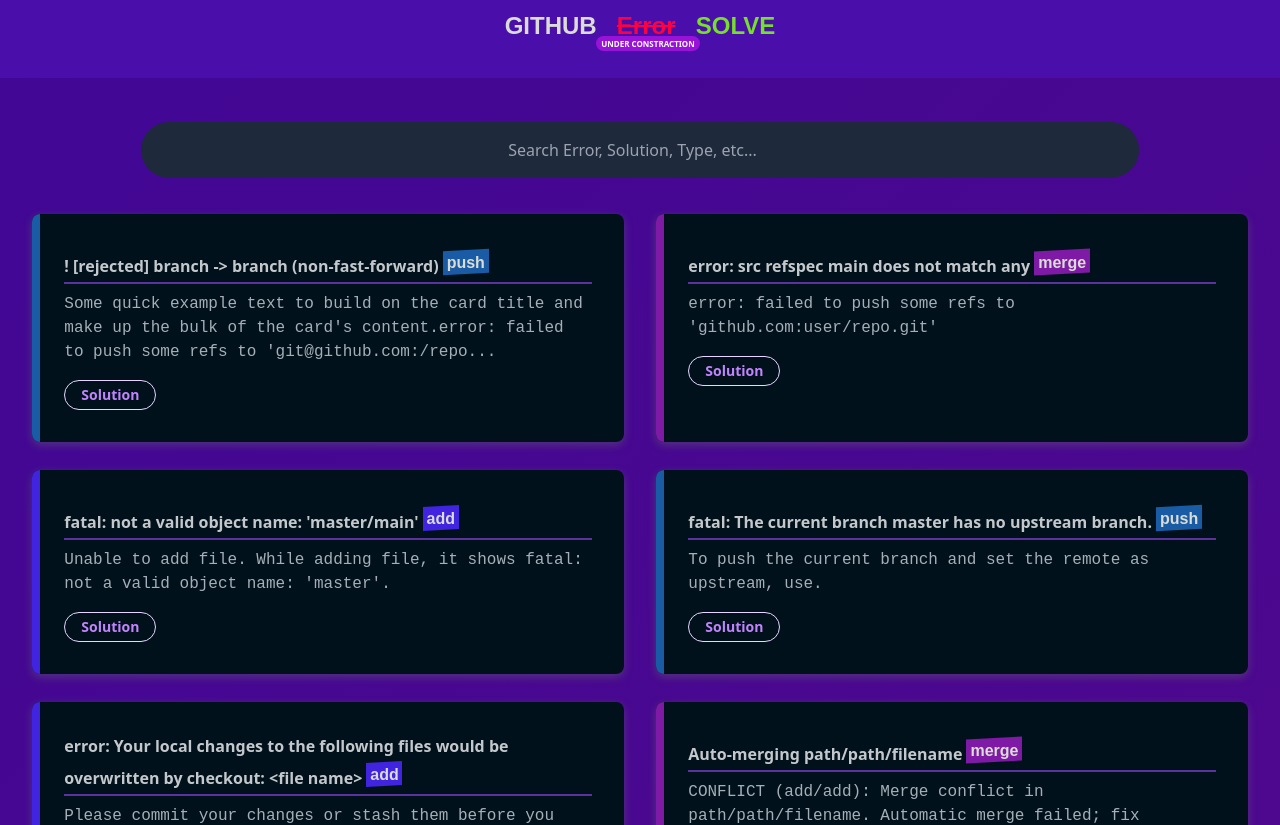
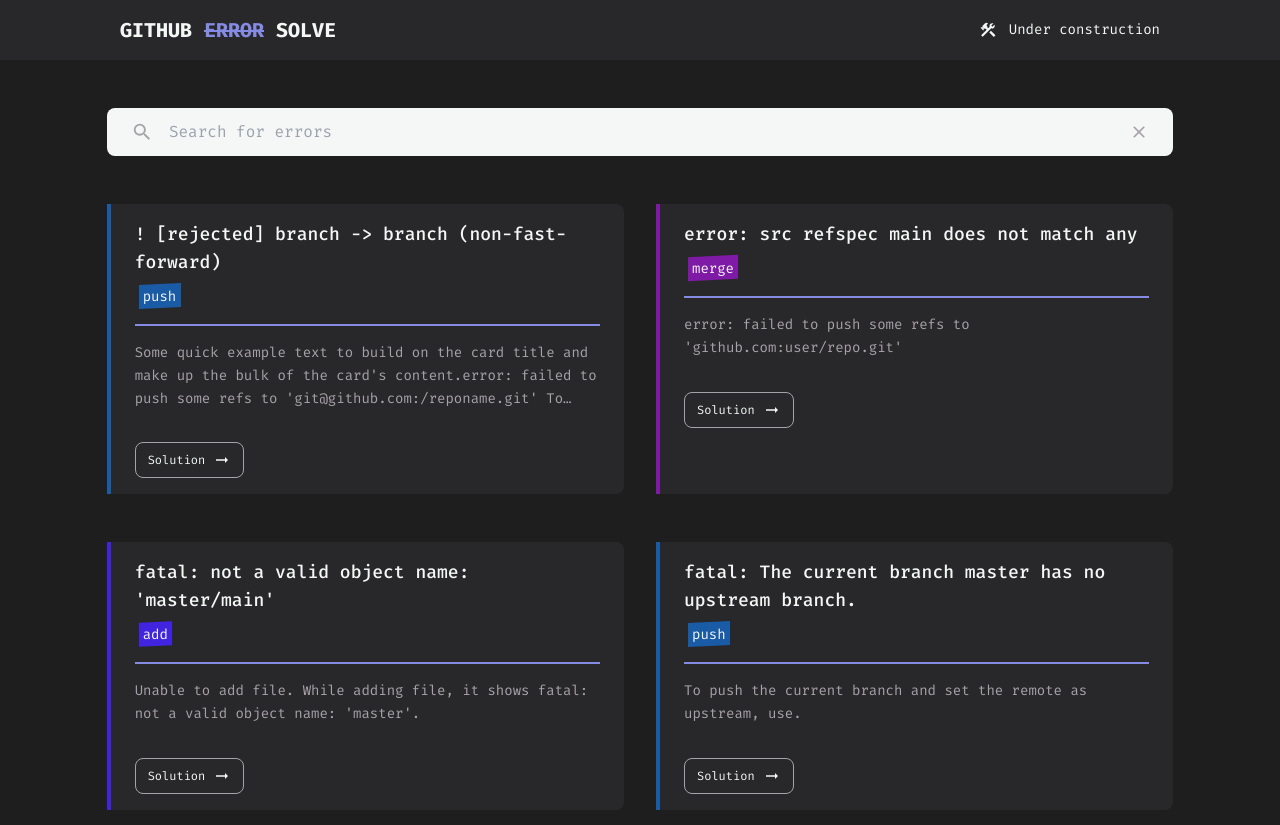
Before and after one commit to devvsakib/DevToolsArena, a React (Vite) app: page / in a window 1280 px wide. Shown: the top 825 px of the page. Built offline with nearby package versions, Linux system fonts and the light colour scheme.

Commit message:
updated design

```diff
--- a/index.html
+++ b/index.html
@@ -1,14 +1,20 @@
 <!DOCTYPE html>
 <html lang="en">
-<head>
-    <meta charset="UTF-8">
-    <meta http-equiv="X-UA-Compatible" content="IE=edge">
-    <meta name="viewport" content="width=device-width, initial-scale=1.0">
+  <head>
+    <meta charset="UTF-8" />
+    <meta http-equiv="X-UA-Compatible" content="IE=edge" />
+    <meta name="viewport" content="width=device-width, initial-scale=1.0" />
     <title>GitHub Error Solve - Opensource Projects</title>
-    <link rel="stylesheet" href="./dist/output.css">
-</head>
-<body>
+    <link rel="stylesheet" href="./dist/output.css" />
+    <link rel="preconnect" href="https://fonts.googleapis.com" />
+    <link rel="preconnect" href="https://fonts.gstatic.com" crossorigin />
+    <link
+      href="https://fonts.googleapis.com/css2?family=Fira+Mono:wght@400;500;700&display=swap"
+      rel="stylesheet"
+    />
+  </head>
+  <body>
     <div id="root"></div>
     <script type="module" src="/src/main.jsx"></script>
-</body>
+  </body>
 </html>
--- a/package.json
+++ b/package.json
@@ -9,9 +9,11 @@
     "preview": "vite preview"
   },
   "dependencies": {
+    "@tailwindcss/line-clamp": "^0.4.2",
     "axios": "^1.2.2",
     "react": "^18.2.0",
     "react-dom": "^18.2.0",
+    "react-icons": "^4.7.1",
     "react-router-dom": "^6.6.1"
   },
   "devDependencies": {
--- a/src/components/Error/Error.jsx
+++ b/src/components/Error/Error.jsx
@@ -1,27 +1,28 @@
-import { useState, useEffect } from 'react'
-import './css/style.css'
-import ErrorCard from './ErrorCard'
-import { errors } from '../../data/error.json'
+import { useState, useEffect } from "react";
+import ErrorCard from "./ErrorCard";
+import { errors } from "../../data/error.json";
 
 const Error = ({ search }) => {
-    const [error, setError] = useState([])
-    useEffect(() => {
-        setError(errors)
-    }, [])
+  const [error, setError] = useState([]);
+  useEffect(() => {
+    setError(errors);
+  }, []);
 
-    const filteredError = error.filter((error) => {
-        return error.title.toLowerCase().includes(search.toLowerCase())
-    })
+  const filteredError = error.filter((error) => {
+    return error.title.toLowerCase().includes(search.toLowerCase());
+  });
 
-    return (
-        <section className="container mt-5 flex flex-wrap justify-center  gap-4 mx-auto px-6">
-            {
-                filteredError.length === 0 ? <h1 className="text-center text-2xl text-gray-500">No Error Found</h1> : filteredError.map((error, idx) => (
-                    <ErrorCard key={idx} title={error.title} error={error.description} type={error.type} solutions={error.solutions} />
-                ))
-            }
-        </section>
-    )
-}
+  return (
+    <section className="mx-4 md:w-5/6 my-12 grid grid-cols-12 justify-center gap-8 md:mx-auto">
+      {filteredError.length === 0 ? (
+        <h1 className="text-center col-span-12 md:text-xl text-gray">
+          No Errors Found
+        </h1>
+      ) : (
+        filteredError.map((error, idx) => <ErrorCard key={idx} error={error} />)
+      )}
+    </section>
+  );
+};
 
-export default Error
+export default Error;
--- a/src/components/Error/ErrorCard.jsx
+++ b/src/components/Error/ErrorCard.jsx
@@ -1,57 +1,59 @@
-import React, { useState } from 'react'
+import React, { useState } from "react";
+import { MdKeyboardArrowLeft, MdOutlineArrowRightAlt } from "react-icons/md";
+import ErrorSolutions from "./ErrorSolutions";
+import ErrorType from "./ErrorType";
 
-function ErrorCard({ title, error, solutions, type }) {
-    const [show, setShow] = useState(true)
-    const [solution, setSolution] = useState(false)
+function ErrorCard({ error }) {
+  const [showSolution, setShowSolution] = useState(false);
+  const [errorTypeColor, setErrorTypeColor] = useState(() => {
+    if (error.type == "add") {
+      return "#4024e0";
+    }
+    if (error.type == "commit" || error.type == "push") {
+      return "#1a5ba5";
+    }
+    return "#7e1aa5";
+  });
 
-    return (
-        <div className="card text-dark mx-auto p-[2rem] mb-3 relative overflow-hidden">
-            <div className={`top-0 left-0 sm:w-2 sm:h-full w-full h-2 absolute ${type === "add" ? "bg-[#4024e0]" : type === "commit" ? "bg-[#1a5ba5]" : type === "push" ? "bg-[#1a5ba5]" : "bg-[#7e1aa5]"}`}></div>
-            <div className="card-body">
-                <h4 className="card-title">{title}<span className={`before:block top-2 left-2 h-4 before:absolute before:-inset-1 before:-skew-y-3 relative inline-block ${type === "add" ? "before:bg-[#4024e0]" : type === "commit" ? "before:bg-[#1a5ba5]" : type === "push" ? "before:bg-[#1a5ba5]" : "before:bg-[#7e1aa5]"}`}>
-                    <span className="relative text-white text-[1rem] -top-3">{type}</span>
-                </span></h4>
-                <hr className='border-none h-[2px] mb-2 mt-1 bg-[#5c329e]' />
-                <code className={`error  ${solution ? "hidden" : "block"}`}>
-                    {
-                        error.length > 150 ? (
-                            error.slice(0, 150) + '...'
-                        ) : (
-                            error
-                        )
+  return (
+    <div
+      className="py-4 mb-4 col-span-12 xl:col-span-6 px-6 border-l-4 rounded-lg rounded-tl-none rounded-bl-none  items-start bg-dark-secondary flex flex-col"
+      style={{
+        borderColor: errorTypeColor,
+      }}
+    >
+      <h3 className="text-lg font-medium">{error.title}</h3>
 
-                    }</code>
-                {/* <code className={`error  ${solution ? "hidden" : "block"} `}>{error}</code> */}
-                <div className={`${show ? "hidden" : 'visible'} mt-4`}>
-                    <p>
-                        <span className="text-purple-400">
-                            <p className="text-orange-300 text-md">{
-                                !solutions ? (
-                                    <>
-                                        <p className="text-red-400 opacity-40">No Solution Found</p>
-                                        <p className="text-gray-400 text-sm opacity-50">You can add solution and be a part of open-source projects</p>
-                                    </>
-                                ) : (
-                                    solutions.split('<').map((item, i) => (
-                                        <p key={i} className="text-sm">
-                                            {item}
-                                            <br />
-                                        </p>
-                                    )
-                                    )
-                                )
-                            }</p>
-                        </span>
-                    </p>
+      <ErrorType type={error.type} />
 
+      <div className="bg-primary w-full h-[2px] my-4" />
 
-                </div>
-            </div>
-            <button
-                onClick={() => { setShow(!show); setSolution(!solution) }}
-                className="px-4 mt-4 py-1 text-sm text-purple-400 font-semibold rounded-full border border-purple-200 hover:text-white hover:bg-purple-600 hover:border-transparent focus:outline-none">Solution</button>
-        </div >
-    )
+      {showSolution ? (
+        <ErrorSolutions solutions={error.solutions} />
+      ) : (
+        <p className="text-sm text-gray line-clamp-3 leading-relaxed">
+          {error.description}
+        </p>
+      )}
+
+      <button
+        className="flex mt-8 items-center gap-2 px-3 py-2 border border-gray rounded-lg hover:border-primary hover:text-primary"
+        onClick={() => setShowSolution((prev) => !prev)}
+      >
+        {showSolution ? (
+          <>
+            <MdKeyboardArrowLeft className="text-lg" />
+            <span className="text-xs">Back</span>
+          </>
+        ) : (
+          <>
+            <span className="text-xs">Solution</span>
+            <MdOutlineArrowRightAlt className="text-lg" />
+          </>
+        )}
+      </button>
+    </div>
+  );
 }
 
-export default ErrorCard
+export default ErrorCard;
--- /dev/null
+++ b/src/components/Error/ErrorSolutions.jsx
@@ -0,0 +1,24 @@
+function ErrorSolutions({ solutions }) {
+  if (!solutions) {
+    return (
+      <>
+        <p className="text-red-400">No Solution Found</p>
+        <p className="text-gray text-sm">
+          You can add solution and be a part of open-source projects
+        </p>
+      </>
+    );
+  }
+
+  return (
+    <ul>
+      {solutions.split("<").map((solution, index) => (
+        <li key={index} className="text-sm text-white">
+          {solution}
+        </li>
+      ))}
+    </ul>
+  );
+}
+
+export default ErrorSolutions;
--- /dev/null
+++ b/src/components/Error/ErrorType.jsx
@@ -0,0 +1,19 @@
+function ErrorType({ type }) {
+  return (
+    <span
+      className={`before:block mb-3 mt-1 top-2 left-2 h-4 before:absolute before:-inset-1 before:-skew-y-3 relative inline-block ${
+        type === "add"
+          ? "before:bg-[#4024e0]"
+          : type === "commit"
+          ? "before:bg-[#1a5ba5]"
+          : type === "push"
+          ? "before:bg-[#1a5ba5]"
+          : "before:bg-[#7e1aa5]"
+      }`}
+    >
+      <span className="relative text-white text-sm -top-1">{type}</span>
+    </span>
+  );
+}
+
+export default ErrorType;
--- a/src/components/Header/Header.jsx
+++ b/src/components/Header/Header.jsx
@@ -1,12 +1,19 @@
-import Notice from '../Notice/Notice'
-import './css/style.css'
+import { MdConstruction } from "react-icons/md";
 
 function Header({ notice }) {
   return (
-    <header className='pt-2'>
-      <p><span>GitHub</span> <span>Error</span> <span>Solve</span></p><b className="badge text-white">{notice}</b>
+    <header className="p-4 bg-dark-secondary">
+      <div className="w-full md:w-5/6 mx-auto flex flex-col md:flex-row justify-between items-center">
+        <h1 className="text-xl font-bold">
+          GITHUB <span className="text-primary line-through">ERROR</span> SOLVE
+        </h1>
+        <div className="flex mt-2 md:mt-0 items-center gap-3 text-sm">
+          <MdConstruction className="text-lg" />
+          <h6>Under construction</h6>
+        </div>
+      </div>
     </header>
-  )
+  );
 }
 
-export default Header
+export default Header;
--- a/src/components/Search/SearchInput.jsx
+++ b/src/components/Search/SearchInput.jsx
@@ -1,24 +1,26 @@
-import React, { useState } from 'react'
-function SearchInput({ search, setSearch}) {
+import React from "react";
+import { MdClear, MdSearch } from "react-icons/md";
 
-
+function SearchInput({ search, setSearch }) {
   return (
-        <div className="search-div container mt-5 pt-2 mx-auto">
-            <div className="text-center p-4">
-                <form onSubmit={e=> e.preventDefault()}>
-
+    <form
+      onSubmit={(e) => e.preventDefault()}
+      className="flex mx-auto mt-12 items-center gap-4 py-3 px-6 rounded-lg bg-white w-11/12 md:w-5/6"
+    >
+      <MdSearch className="text-gray text-2xl" />
       <input
         type="search"
         id="searchbox"
-                        className="search p-4 text-center outline-none rounded-full w-[80%] bg-slate-800"
-                        placeholder="Search Error, Solution, Type, etc..."
         value={search}
-                        onChange={e=> setSearch(e.target.value)}
+        className="w-full text-sm md:text-base focus:outline-none placholder:font-semibold text-dark bg-transparent"
+        placeholder="Search for errors"
+        onChange={(e) => setSearch(e.target.value)}
       />
+      <button className="focus:outline-none" onClick={() => setSearch("")}>
+        <MdClear className="text-gray text-xl" />
+      </button>
     </form>
-            </div>
-        </div>
-    )
+  );
 }
 
-export default SearchInput
+export default SearchInput;
--- a/src/index.css
+++ b/src/index.css
@@ -7,11 +7,11 @@
   padding: 0;
 }
 
-body {
-  background: linear-gradient(-45deg, rgb(80, 8, 140), #410795);
-  color: #fff;
+@layer base {
+  body {
+    @apply bg-dark text-white;
+  }
 }
-
 
 .card {
   text-align: left;
@@ -33,7 +33,7 @@ body {
 }
 
 .error {
-  color: #A6AFB8;
+  color: #a6afb8;
   font-family: "Space Mono", monospace;
 }
 
--- a/tailwind.config.cjs
+++ b/tailwind.config.cjs
@@ -2,7 +2,18 @@
 module.exports = {
   content: ["./src/**/*.{js,jsx,ts,tsx}"],
   theme: {
-    extend: {},
+    fontFamily: {
+      sans: "Fira Mono",
+    },
+    extend: {
+      colors: {
+        primary: "#858AE3",
+        white: "#F4F7F5",
+        gray: "#A7A2A9",
+        dark: "#1E1E1F",
+        "dark-secondary": "#28282A",
+      },
+    },
   },
-  plugins: [],
-}
+  plugins: [require("@tailwindcss/line-clamp")],
+};
```
Also changed, not shown: src/App.jsx (+12 -18 lines), src/main.jsx (+6 -7 lines), 1 other file (tests, documents, lock files or other folders). Lines whose indentation alone changed are shown as unchanged.
